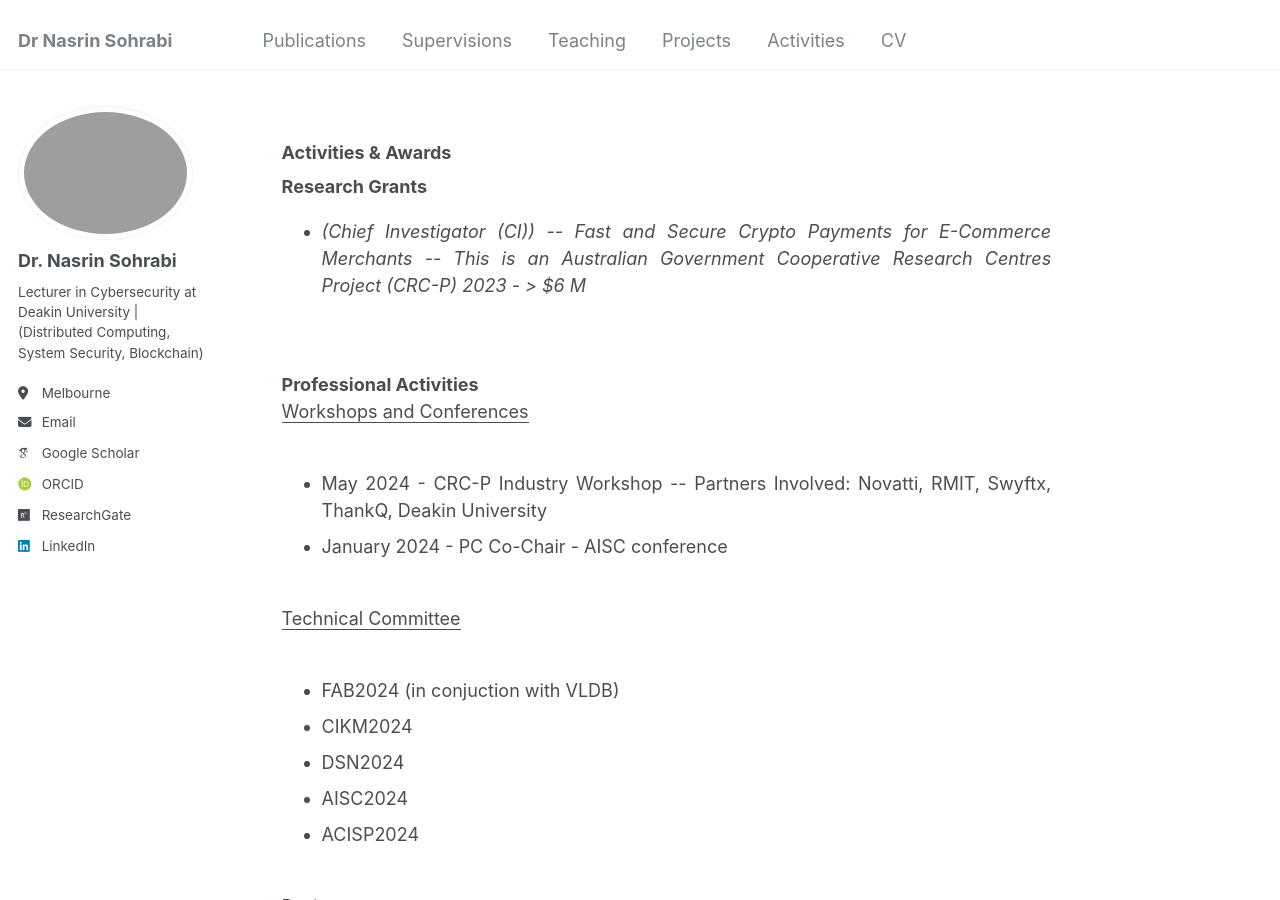
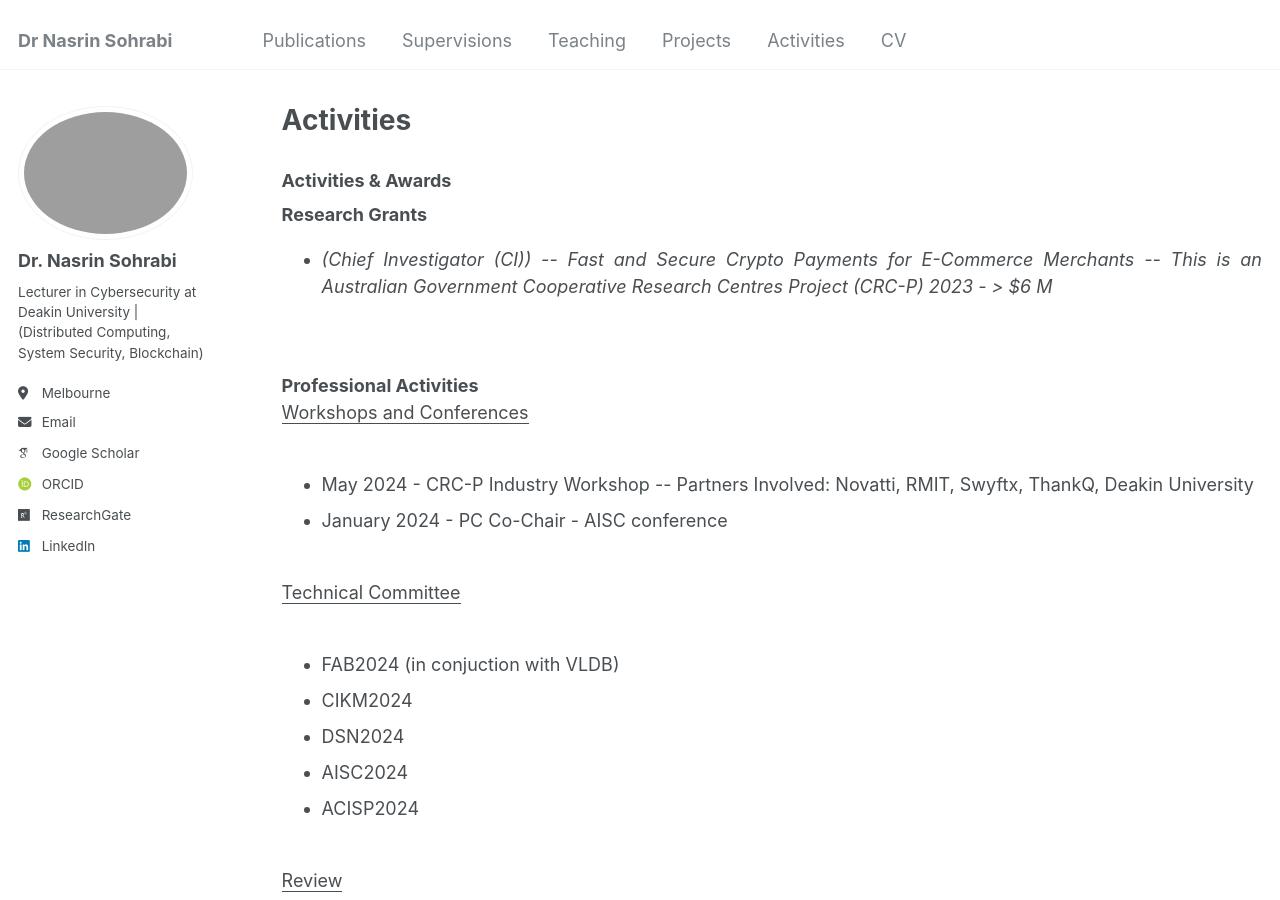
Before and after one commit to Nasrin-Sohrabi/Nasrin-Sohrabi.github.io, a Jekyll site: the page built from _pages/activities.html, in a window 1280 px wide and 900 px high. Built offline with Jekyll 4.4.1, drawn with Linux system fonts in a browser that asks for light colours; some web fonts are replaced.

Commit message:
Adding activities

```diff
--- a/_pages/activities.html
+++ b/_pages/activities.html
@@ -1,6 +1,6 @@
 ---
 layout: archive
-<!-- title: "Activities" -->
+title: "Activities"
 permalink: /activities/
 author_profile: true
 ---
--- a/_pages/publications.html
+++ b/_pages/publications.html
@@ -6,7 +6,7 @@
 ---
 
 {% if site.author.googlescholar %}
-  <div class="wordwrap">An up to date list of my publications is on<a href="{{site.author.googlescholar}}">my Google Scholar profile</a>.</div>
+  <div class="wordwrap">An up to date list of my publications is on <a href="{{site.author.googlescholar}}">my Google Scholar profile</a>.</div>
 {% endif %}
 
 {% include base_path %}
@@ -31,6 +31,8 @@
     {% include archive-single.html %}
   {% endfor %}
 {% endif %} -->
+
+<li></li>
 
 <h style="font-weight: bold;">2024</h>
         <ul>
```
